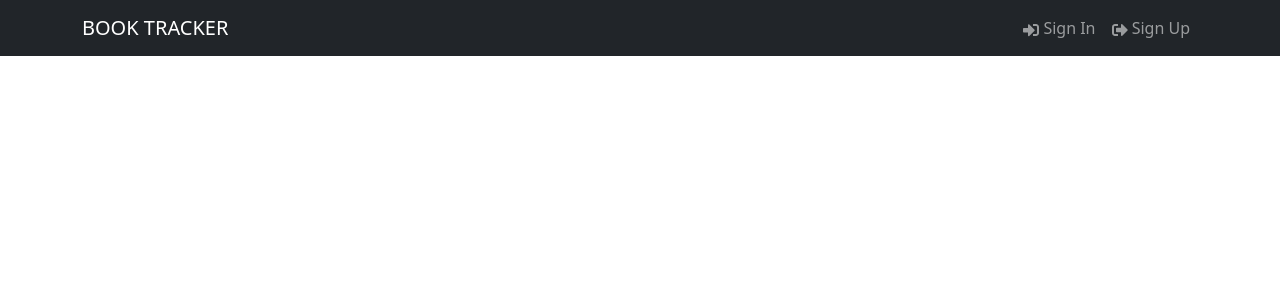
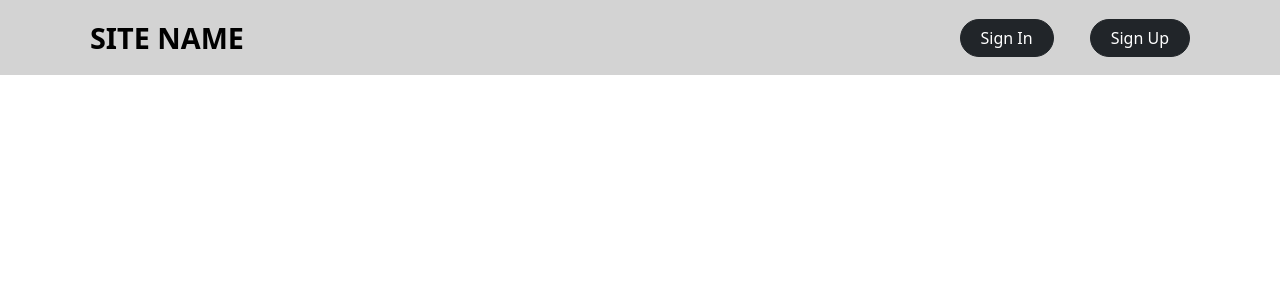
Before and after one commit to alik-balika/book-tracker, a React (Vite) app in the folder frontend/: page / in a window 1280 px wide. Shown: the top 300 px of the page. Built offline with nearby package versions, Linux system fonts and the light colour scheme.

Commit message:
restyle header component

```diff
--- a/frontend/src/components/Header.jsx
+++ b/frontend/src/components/Header.jsx
@@ -1,53 +1,77 @@
-import { Navbar, Nav, Container } from "react-bootstrap";
-import { FaSignInAlt, FaSignOutAlt } from "react-icons/fa";
+import { useState } from "react";
+import { Navbar, Nav, Container, Button } from "react-bootstrap";
+
 const Header = () => {
+  const [showVerticalButtons, setShowVerticalButtons] = useState(false);
+  const [navbarCollapsed, setNavbarCollapsed] = useState(true);
+
+  const handleNavbarClick = () => {
+    // needed so buttons don't prematurely move
+    // left before navbar fully collapses
+    if (showVerticalButtons) {
+      setTimeout(() => {
+        setShowVerticalButtons(false);
+      }, 250);
+    } else {
+      setShowVerticalButtons(true);
+    }
+    setNavbarCollapsed(!navbarCollapsed);
+  };
+
   return (
-    <header>
-      <Navbar bg="dark" variant="dark" expand="lg" collapseOnSelect>
+    <header style={{ backgroundColor: "lightgray", fontWeight: "bold" }}>
+      <Navbar expand="lg" collapseOnSelect>
         <Container>
-          <Navbar.Brand>BOOK TRACKER</Navbar.Brand>
-          <Navbar.Toggle aria-controls="basic-navbar-nav" />
-
-          {/* <LinkContainer to="/">
-            <Navbar.Brand>MERN AUTH</Navbar.Brand>
-          </LinkContainer> */}
-          <Navbar.Collapse id="basic-navbar-nav">
-            <Nav className="ms-auto">
+          <Nav>
+            <Nav.Link href="/">
+              <Navbar.Brand
+                style={{
+                  fontSize: "1.8rem",
+                }}
+              >
+                SITE NAME
+              </Navbar.Brand>
+            </Nav.Link>
+          </Nav>
+          <Navbar.Toggle
+            aria-controls="basic-navbar-nav"
+            onClick={handleNavbarClick}
+          />
+          <Navbar.Collapse
+            id="basic-navbar-nav"
+            onToggle={() => {
+              console.log("Pressed");
+            }}
+          >
+            <Nav
+              className={`ms-auto ${
+                showVerticalButtons ? "flex-column center-vertical" : ""
+              }`}
+            >
               <Nav.Link href="/login">
-                <FaSignInAlt /> Sign In
+                <Button
+                  variant="dark"
+                  className="rounded-pill rounded-button"
+                  style={{
+                    paddingRight: 20,
+                    paddingLeft: 20,
+                    marginRight: showVerticalButtons ? 0 : 20,
+                    marginBottom: showVerticalButtons ? "10px" : "0",
+                  }}
+                >
+                  Sign In
+                </Button>
               </Nav.Link>
               <Nav.Link href="/register">
-                <FaSignOutAlt /> Sign Up
+                <Button
+                  variant="dark"
+                  className="rounded-pill rounded-button"
+                  style={{ paddingRight: 20, paddingLeft: 20 }}
+                >
+                  Sign Up
+                </Button>
               </Nav.Link>
             </Nav>
-
-            {/* <Nav className="ms-auto">
-              {userInfo ? (
-                <>
-                  <NavDropdown title={userInfo.name} id="username">
-                    <LinkContainer to="/profile">
-                      <NavDropdown.Item>Profile</NavDropdown.Item>
-                    </LinkContainer>
-                    <NavDropdown.Item onClick={logoutHandler}>
-                      Logout
-                    </NavDropdown.Item>
-                  </NavDropdown>
-                </>
-              ) : (
-                <>
-                  <LinkContainer to="/login">
-                    <Nav.Link>
-                      <FaSignInAlt /> Sign In
-                    </Nav.Link>
-                  </LinkContainer>
-                  <LinkContainer to="/register">
-                    <Nav.Link>
-                      <FaSignOutAlt /> Sign Up
-                    </Nav.Link>
-                  </LinkContainer>
-                </>
-              )}
-            </Nav> */}
           </Navbar.Collapse>
         </Container>
       </Navbar>
```
